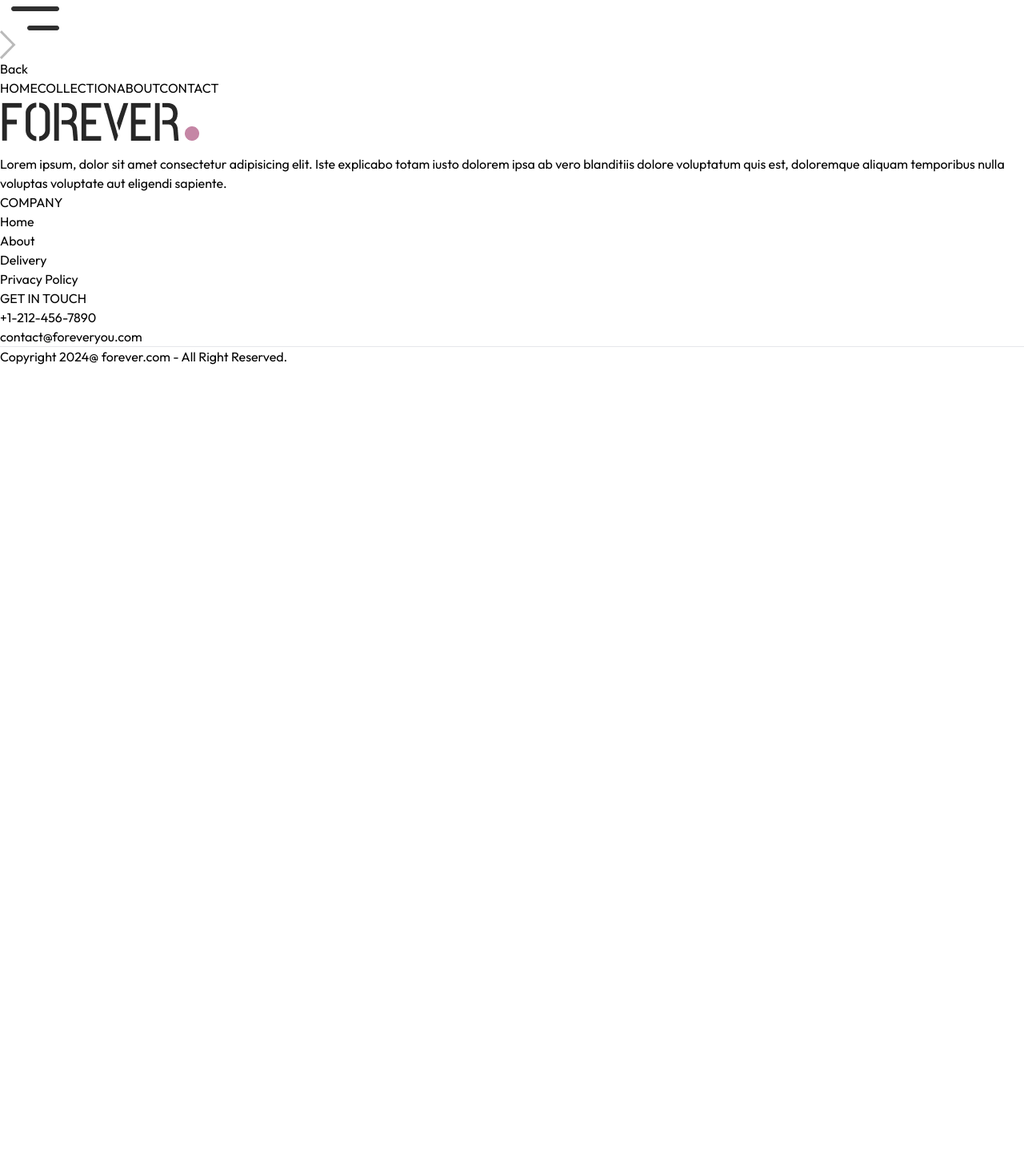
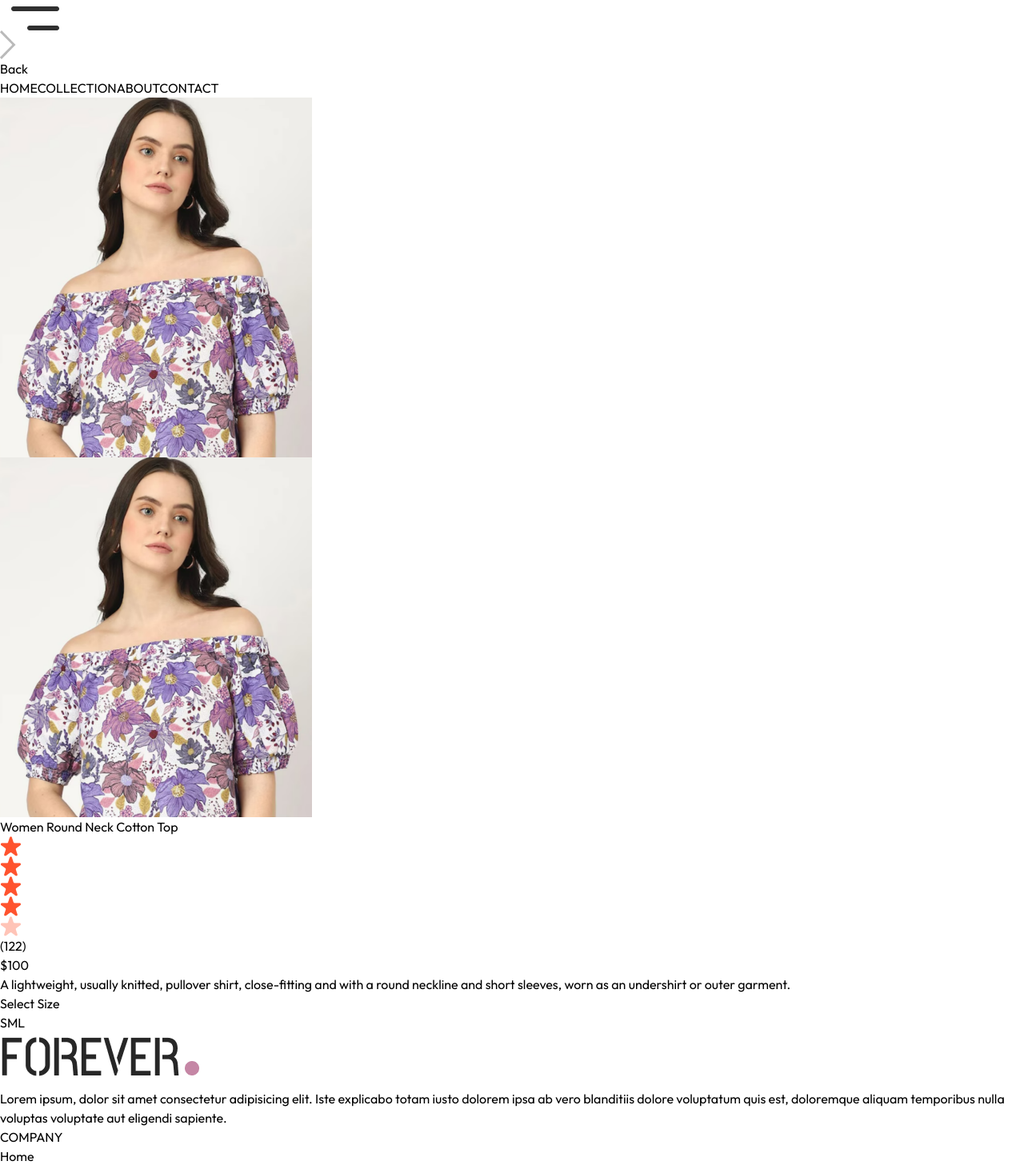
Before and after one commit to kesiyapriya/E-Commerce-Website, a React (Vite) app in the folder frontend/: page /product/aaaaa in a window 1280 px wide. Shown: the part 400-1862 px from the top of the page at 80% size. Before the commit the page ends 858 px from the top, so only its background shows below. Built offline with nearby package versions, Linux system fonts and the light colour scheme.

Commit message:
update productitem

```diff
--- a/frontend/src/App.jsx
+++ b/frontend/src/App.jsx
@@ -11,12 +11,15 @@ import PlaceOrder from './pages/PlaceOrder'
 import Orders from './pages/Orders'
 import Navbar from './components/Navbar'
 import Footer from './components/Footer'
+import SearchBar from './components/SearchBar'
+
 
 
 const App = () => {
   return (
     <div className='px-4 sm:px-[5vm] md:px-[7vm] lg:px-[9vm] '>
     <Navbar />
+    <SearchBar />
     <Routes>
       <Route path='/' element={<Home/>} />
       <Route path='/collection' element={<Collection/>} />
--- a/frontend/src/components/Navbar.jsx
+++ b/frontend/src/components/Navbar.jsx
@@ -1,11 +1,14 @@
-import React ,{ useState }from 'react'
+import React ,{ useContext, useState }from 'react'
 import { assets } from '../assets/assets'
 import { Link, NavLink } from 'react-router-dom'
+import { ShopContext } from '../context/ShopContext'
 
 
 const Navbar = () => {
 
   const [visible, setVisible] = useState(false)
+
+  const {setShowSearch} = useContext(ShopContext);
 
   return (
     <div className='flex items-center justify-between py-5 font-medium'>
@@ -37,7 +40,7 @@ const Navbar = () => {
 
       </ul>
       <div className='flex item-center gap-6'>
-        <img src={assets.search_icon} className='w-5 cursor-pointer' alt="" />
+        <img onClick={()=>setShowSearch(true)} src={assets.search_icon} className='w-5 cursor-pointer' alt="" />
 
         <div className='group relative'>
           <img className='w-5 cursor-pointer' src={assets.profile_icon} alt="" />
--- /dev/null
+++ b/frontend/src/components/SearchBar.jsx
@@ -0,0 +1,33 @@
+import React, { useContext, useEffect, useState} from 'react'
+import { ShopContext } from '../context/ShopContext';
+import { assets } from '../assets/assets';
+import { useLocation } from 'react-router-dom'
+
+const SearchBar = () => {
+
+     const { search, setSearch, showSearch , setShowSearch } = useContext(ShopContext);
+     const [visible,setVisible] = useState(false)
+     const location = useLocation();
+
+     useEffect (()=>{
+       if(location.pathname.includes('collection')  ) {
+           setVisible(true);
+       }
+       else{
+           setVisible(false)
+       }
+
+     },[location])
+
+  return showSearch && visible ? (
+    <div className='border-t border-b bg-gray-50 text-center'>
+        <div className='inline-flex items-center justify-center border border-gray-400 px-5 py-2 my-5 mx-3 rounded-full w-3/4 sm:1/2'>
+           <input value={search} onChange={(e)=>setSearch(e.target.value)} className='flex-1 outline-none bg-inherit text-sm' type="text" placeholder='Search' />
+              <img className='w-4' src={assets.search_icon} alt="" />
+    </div>
+     <img onClick={()=>setShowSearch(false)}className='inline w-3 cursor-pointer' src={assets.cross_icon} alt="" />
+    </div>
+  ) : null
+}
+
+export default SearchBar
--- a/frontend/src/context/ShopContext.jsx
+++ b/frontend/src/context/ShopContext.jsx
@@ -1,15 +1,19 @@
-import { createContext } from "react";
+import { createContext,useState} from "react";
 import { products } from "../assets/assets";
 
 export const ShopContext = createContext();
 
 const ShopContextProvider = (props) =>{
+
     const currency = '$';
     const delivery_fee = 10;
+    const [search,setSearch] = useState('');
+    const [showSearch,setShowSearch] = useState(false);
 
 
     const value ={
-        products,currency,delivery_fee
+        products,currency,delivery_fee,
+        search,setSearch,showSearch,setShowSearch
 
     }
 
--- a/frontend/src/index.css
+++ b/frontend/src/index.css
@@ -17,6 +17,11 @@ a.active hr{
     font-weight: 400;
     font-style: normal;
   }
+
+  ::-webkid-scrollbar{
+    display: none;
+  }
+
   @media (max-width:640px){
     a.active{
         background-color:  black;
--- a/frontend/src/pages/Collection.jsx
+++ b/frontend/src/pages/Collection.jsx
@@ -5,11 +5,13 @@ import Title from "../components/Title";
 import ProductItem from "../components/ProductItem";
 
 const Collection = () => {
-  const { products } = useContext(ShopContext);
+
+  const { products, search, showSearch } = useContext(ShopContext);
   const [showFilter, setShowFilter] = useState(false);
   const [filterProducts, setFilterProducts] = useState([]);
   const [category, setCategory] = useState([]);
   const [subCategory, setSubCategory] = useState([]);
+  const [sortType,setSortType] = useState('relevent')
 
   const toggleCategory = (e) => {
     if (category.includes(e.target.value)) {
@@ -28,23 +30,53 @@ const Collection = () => {
     }
   };
   const applyFilter = () => {
+
+
     let productsCopy = products.slice();
+
+    if (showSearch && search) {
+      productsCopy =  productsCopy.filter(item => item.name.toLowerCase().includes(search.toLowerCase()))
+    }
 
     if (category.length > 0) {
       productsCopy = productsCopy.filter((item) =>
-        category.includes(item.category)
-      );
+        category.includes(item.category));
+    }
+    if (subCategory.length > 0){
+          productsCopy = productsCopy.filter(item => subCategory.includes(item.subCategory))
     }
     setFilterProducts(productsCopy);
-  };
+  }
+  const sortProduct =  () =>{
 
-  useEffect(() => {
-    setFilterProducts(products);
-  }, []);
+     let fpCopy = filterProducts.slice();
+
+     switch (sortType) {
+
+       case 'low-high':
+          setFilterProducts(fpCopy.sort((a,b)=>(a.price - b.price)));
+          break;
+
+        case 'high-low':
+          setFilterProducts(fpCopy.sort((a,b)=>(b.price - a.price)));
+          break;
+
+        default:
+          applyFilter();
+          break;
+     }
+
+  }
+
+
 
   useEffect(() => {
     applyFilter();
-  }, [category, subCategory]);
+  }, [category, subCategory,search,showSearch]);
+
+  useEffect(() => {
+    sortProduct();
+  }, [sortType])
 
   return (
     <div className="flex flex-col sm:flex-row gap-1 sm:gap-10 pt-10 border-t">
@@ -141,7 +173,7 @@ const Collection = () => {
         <div className="flex justify-between text-base sm:text-2xl mb-4">
           <Title text1={"ALL"} text2={"COLLECTION"} />
           {/* Product short */}
-          <select className="border-2 border-gray-300 text-sm px-2">
+          <select  onChange={(e)=>setSortType(e.target.value)} className="border-2 border-gray-300 text-sm px-2">
             <option value="relavent">sort by:Relavent</option>
             <option value="low-high">Sort by:Low to High</option>
             <option value="high-low">Sort by:High to Low</option>
--- a/frontend/src/pages/Product.jsx
+++ b/frontend/src/pages/Product.jsx
@@ -1,11 +1,93 @@
-import React from 'react'
+import React, { useContext, useEffect, useState } from "react";
+import { useParams } from "react-router-dom";
+import { ShopContext } from "../context/ShopContext";
+import { assets } from "../assets/assets";
 
 const Product = () => {
-  return (
-    <div>
+  const { productId } = useParams();
+  const { products, currency } = useContext(ShopContext);
+  const [productData, setProductData] = useState(false);
+  const [image, setImage] = useState("");
+  const [size, setSize] = useState("");
 
+  const fetchProductData = async () => {
+    products.map((item) => {
+      if (item._id === productId) {
+        setProductData(item);
+        setImage(item.image[0]);
+        console.log(item);
+        return null;
+      }
+    });
+  };
+
+  useEffect(() => {
+    fetchProductData();
+  }, [productId]);
+
+  return productData ? (
+    <div className="border-t-2 pt-10 transition-opacity ease-in duration-500 opacity-100">
+      {/* --------------- Product Data -------------------------------- */}
+
+      <div className="flex gap-12 sm:gap-12 flex-col sm:flex-row">
+        {/* ------------- Product Images ------------------ */}
+
+        <div className="flex-1 flex flex-col-reverse gap-3 sm:flex-row">
+          <div className="flex sm:flex-col overflow-x-auto sm:overflow-y-scroll justify-between sm:justify-normal sm:w=[18.7%] w-full">
+            {productData.image.map((item, index) => (
+              <img
+                onClick={() => setImage(item)}
+                src={item}
+                key={index}
+                className="w-[24%] sm:w-full sm:mb-3 flex-shrink-0 cursor-pointer"
+                alt=""
+              />
+            ))}
+          </div>
+          <div className="w-full sm:w-[80%]">
+            <img className="w-full h-auto" src={image} alt="" />
+          </div>
+        </div>
+        {/* --------- Product Info ------------- */}
+        <div className="flex-1">
+          <h1 className="font-medium text-2xl mt-2">{productData.name}</h1>
+          <div className="flex items-center gap-1 mt-2">
+            <img src={assets.star_icon} alt="" className="w-3.5" />
+            <img src={assets.star_icon} alt="" className="w-3.5" />
+            <img src={assets.star_icon} alt="" className="w-3.5" />
+            <img src={assets.star_icon} alt="" className="w-3.5" />
+            <img src={assets.star_dull_icon} alt="" className="w-3.5" />
+            <p className="p1-2">(122)</p>
+          </div>
+          <p className="mt-5 text-3xl font-medium">
+            {currency}
+            {productData.price}
+          </p>
+          <p className="mt-5 text-gray-500 md:w-4/5">
+            {productData.description}
+          </p>
+          <div className="flex flex-col gap-4 my-8">
+            <p>Select Size</p>
+            <div className="flex gap-2">
+              {productData.sizes.map((item, index) => (
+                <button
+                  onClick={() => setSize(item)}
+                  className={`border py-2 px-4 bg-gray-100 ${
+                    item === size ? "border-orange-500" : ""
+                  }`}
+                  key={index}
+                >
+                  {item}
+                </button>
+              ))}
+            </div>
+          </div>
+        </div>
+      </div>
     </div>
-  )
-}
+  ) : (
+    <div className=" opacity-0"></div>
+  );
+};
 
-export default Product
+export default Product;
```
